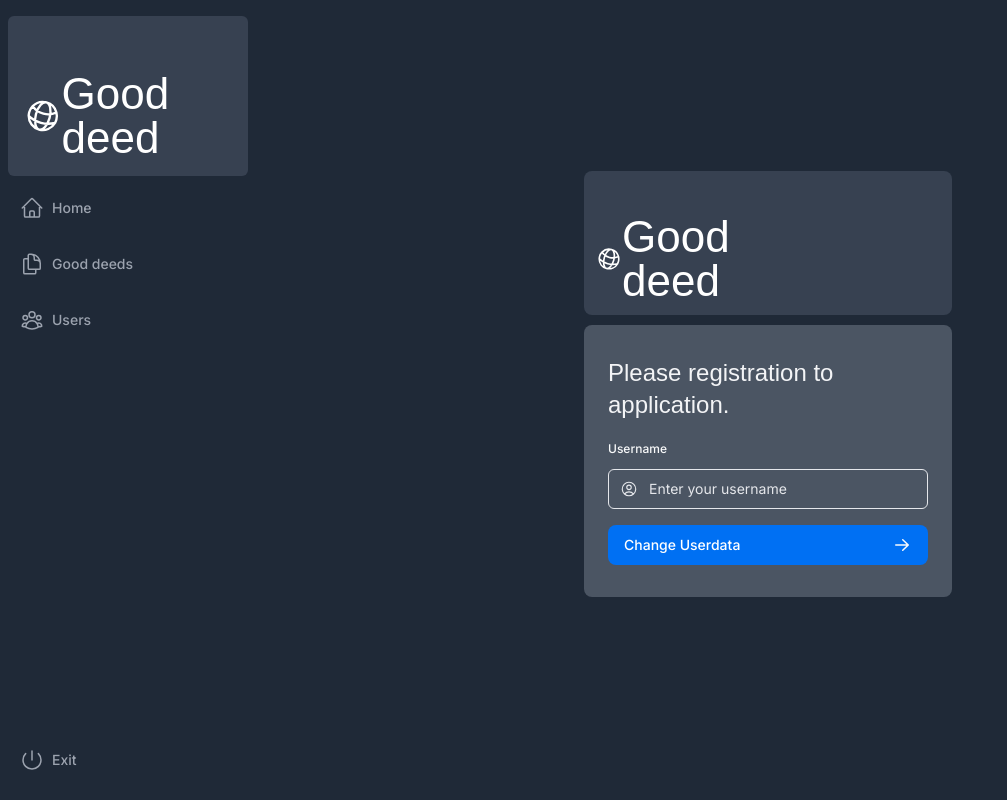
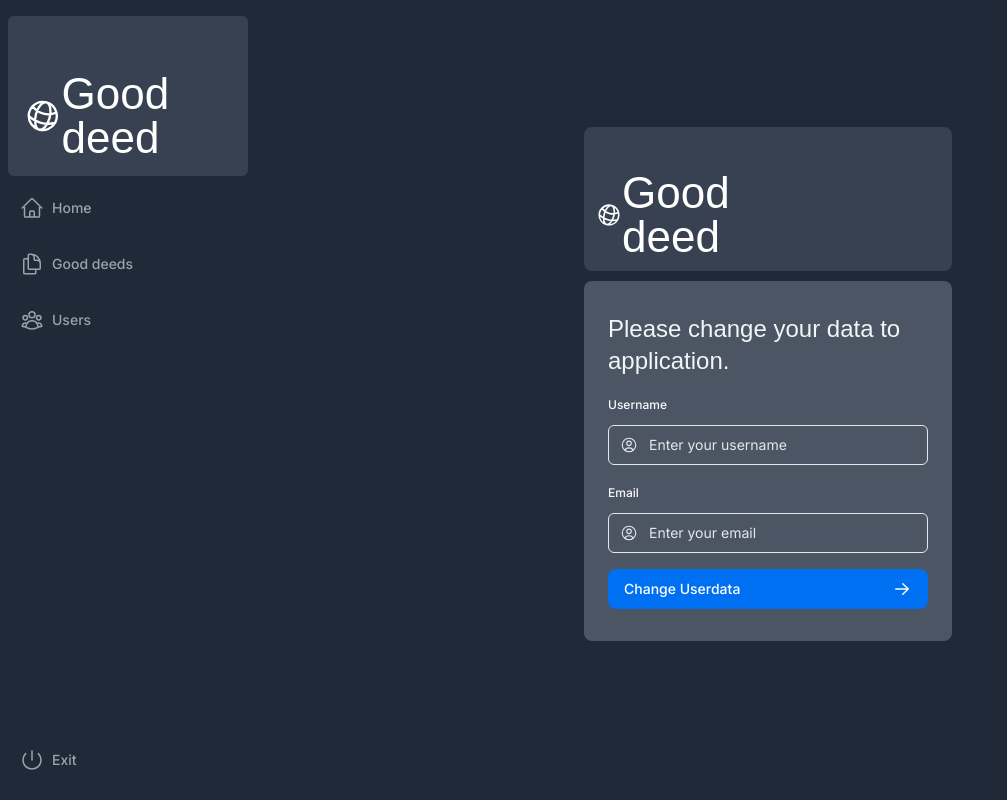
Before and after one commit to blinkEgor/good-deed, a Next.js app: page /dashboard/1/change_userdata in a window 1280 px wide. Shown: the whole page, without its empty margins (0-1007 px from the left). Built offline with nearby package versions, Linux system fonts and the light colour scheme; a web font is replaced by a local one.

Commit message:
add email to form

```diff
--- a/app/ui/dashboard/change-userdata-form.tsx
+++ b/app/ui/dashboard/change-userdata-form.tsx
@@ -24,7 +24,7 @@ export default function ChangeUserdataForm() {
         <form action={formAction} className="space-y-3">
             <div className="flex-1 rounded-lg bg-gray-600 text-gray-100 px-6 pb-4 pt-8">
                 <h1 className={`${lusitana.className} mb-3 text-2xl`}>
-                    Please registration to application.
+                    Please change your data to application.
                 </h1>
                 <div className="w-full">
                     {/* Username */}
@@ -47,6 +47,26 @@ export default function ChangeUserdataForm() {
                             <UserCircleIcon className="pointer-events-none absolute left-3 top-1/2 h-[18px] w-[18px] -translate-y-1/2 text-gray-200 peer-focus:text-gray-900" />
                         </div>
                     </div>
+                    {/* Email */}
+                    <div>
+                        <label
+                            className="mb-3 mt-5 block text-xs font-medium text-gray-50"
+                            htmlFor="email"
+                        >
+                            Email
+                        </label>
+                        <div className="relative">
+                            <input
+                                className="peer block w-full rounded-md border border-gray-200 py-[9px] pl-10 text-sm outline-2 placeholder:text-gray-200 bg-gray-600"
+                                id="email"
+                                type="email"
+                                name="email"
+                                placeholder="Enter your email"
+                                required
+                            />
+                            <UserCircleIcon className="pointer-events-none absolute left-3 top-1/2 h-[18px] w-[18px] -translate-y-1/2 text-gray-200 peer-focus:text-gray-900" />
+                        </div>
+                    </div>
                 </div>
                 <ChangeButton />
                 <div
```
